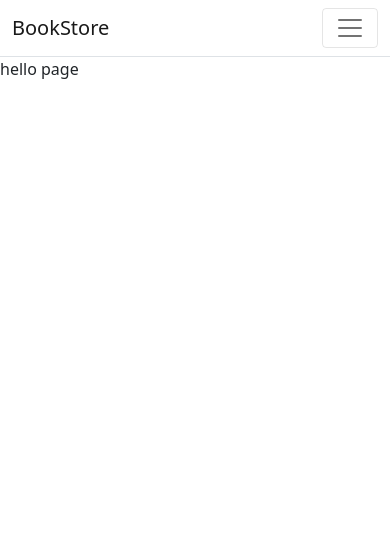
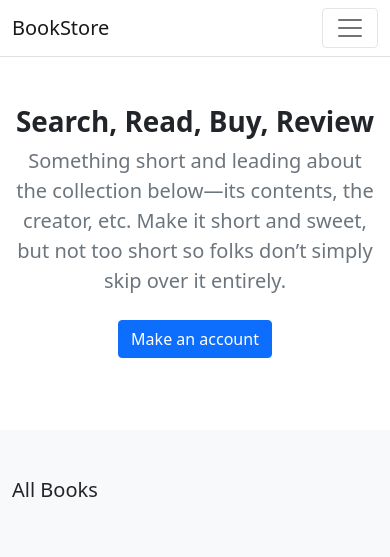
Before and after one commit to Arvindlin/E_commerce_mart, a Django app: page / in a window 390 px wide. Shown: the top 557 px of the page. Run offline with Django 4.2, Linux system fonts and the light colour scheme; data comes from the database, SQL or seed files in the repository; both versions use the stored data as it was after the commit.

Commit message:
product view and templets added

```diff
--- a/store/urls.py
+++ b/store/urls.py
@@ -4,5 +4,6 @@
 app_name = 'store'
 
 urlpatterns =[
-    path('', views.all_products, name='all_products')
+    path('', views.all_products, name='all_products'),
+    path('item/<slug:slug>/', views.product_details, name='product_details'),
 ]
--- a/store/views.py
+++ b/store/views.py
@@ -1,6 +1,5 @@
-from django.shortcuts import render
+from django.shortcuts import render, get_object_or_404
 from .models import Category, Product
-
 
 def categories(request):
     return {
@@ -11,4 +10,8 @@
 def all_products(request):
     """View to get/Retrive the data from the database."""
     product = Product.objects.all()
-    return render(request, 'store/home.html', {'products': product})
+    return render(request, 'store/home.html', {'product': product})
+
+def product_details(request, slug):
+    product = get_object_or_404(Product, slug=slug, in_stock=True)
+    return render(request, 'store/products/details.html', {'product': product})
--- a/templates/store/base.html
+++ b/templates/store/base.html
@@ -37,7 +37,7 @@
 {#                                <li {% if category.slug == c.slug %}class="selected" {% endif %}>#}
 {#                                    <a class="dropdown-item" href="{{ c.get_absolute_url }}">{{ c.name|title }}</a>#}
 {#                                </li>#}
-                                    <li>
+                                   Django default <li>
                                         <a class="dropdown-item" href="">{{ c.name|title }}</a>
                                     </li>
                                 {% endfor %}
@@ -46,7 +46,7 @@
                     </ul>
                     <form class="d-flex">
                         <input class="form-control me-2" type="search" placeholder="Search" aria-label="Search">
-                        <button class="btn btn-outline-success" type="submit">Search</button>
+                        <button classDjango default="btn btn-outline-success" type="submit">Search</button>
                     </form>
                 </div>
             </div>
--- a/templates/store/home.html
+++ b/templates/store/home.html
@@ -2,5 +2,50 @@
 {% load static %}
 {% block title %}Home{% endblock %}
 {% block content %}
-    hello page
+ <main>
+
+  <section class="py-5 text-center container">
+    <div class="row py-lg-5">
+      <div class="col-lg-6 col-md-8 mx-auto">
+        <h1 class="h1 fw-bold">Search, Read, Buy, Review</h1>
+        <p class="lead text-muted">Something short and leading about the collection below—its contents, the creator,
+          etc. Make it short and sweet, but not too short so folks don’t simply skip over it entirely.</p>
+        <p>
+          <a href="#" class="btn btn-primary my-2">Make an account</a>
+        </p>
+      </div>
+    </div>
+  </section>
+
+  <div class="album py-5 bg-light">
+    <div class="container">
+
+      <div class="pb-3 h5">All Books</div>
+      <div class="row row-cols-1 row-cols-sm-2 row-cols-md-5 g-3">
+
+        {% for product in products %}
+
+        <div class="col">
+          <div class="card shadow-sm">
+            <img class="img-fluid" alt="Responsive image" src="{{ product.image.url }}">
+            <div class="card-body">
+              <p class="card-text">
+                <a class="text-dark text-decoration-none" href="{{ product.get_absolute_url }}">{{ product.title }}</a>
+              </p>
+              <div class="d-flex justify-content-between align-items-center">
+                <small class="text-muted">9min read</small>
+              </div>
+            </div>
+          </div>
+        </div>
+
+        {% endfor %}
+
+      </div>
+    </div>
+  </div>
+
+
+</main>
+
 {% endblock %}
```
Also changed, not shown: templates/store/products/details.html (added, +42 -0 lines), db.sqlite3, media/images/IMG-20220401-WA0001.jpg (added).
